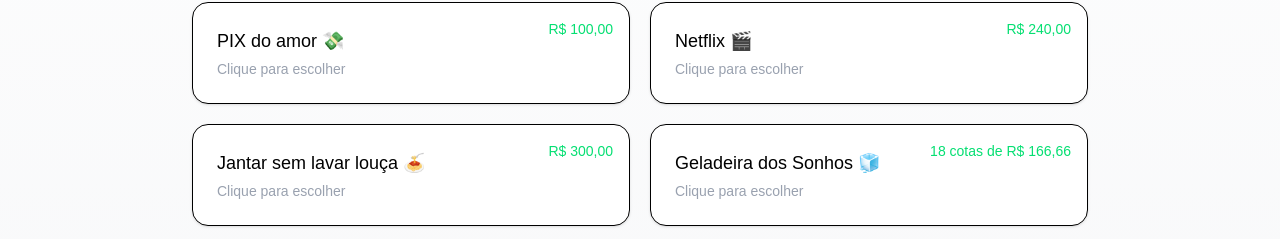
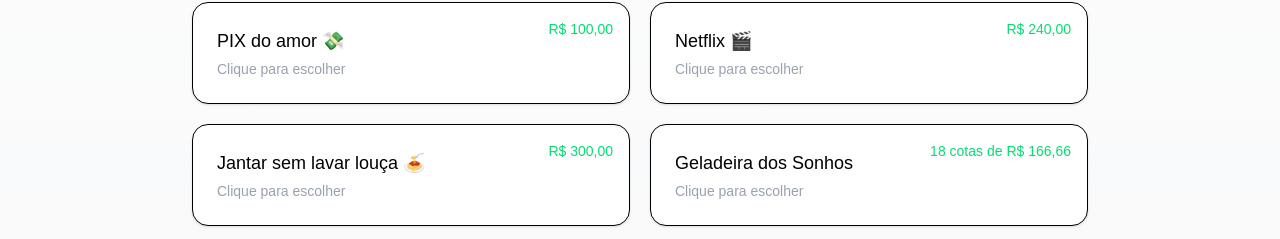
Before and after one commit to matheus-pimentel11/casamento-jullyane-gabriel, a React (Vite) app: page / in a window 1280 px wide. Shown: the part 3650-3889 px from the top of the page. Built offline with nearby package versions, Linux system fonts and the light colour scheme; no server answers; the database is empty.

Commit message:
Descrição das alterações

```diff
--- a/src/components/GiftList.jsx
+++ b/src/components/GiftList.jsx
@@ -8,7 +8,7 @@ const gifts = [
   "PIX do amor 💸",
   "Netflix 🎬",
   "Jantar sem lavar louça 🍝",
-  "Geladeira dos Sonhos 🧊",
+  "Geladeira dos Sonhos ",
   "Kit pipoca e cobertor 🍿",
   "Cota mercado pós-casamento 🛒",
   "Cota sofá dos cochilos 🛋️",
@@ -28,7 +28,7 @@ const giftPrices = {
   "PIX do amor 💸": "R$ 100,00",
   "Netflix 🎬": "R$ 240,00",
   "Jantar sem lavar louça 🍝": "R$ 300,00",
-  "Geladeira dos Sonhos 🧊": "18 cotas de R$ 166,66",
+  "Geladeira dos Sonhos ": "18 cotas de R$ 166,66",
   "Kit pipoca e cobertor 🍿": "R$ 180,00",
   "Cota mercado pós-casamento 🛒": "5 cotas de R$ 100,00",
   "Cota sofá dos cochilos 🛋️": "10 cotas de R$ 100,00",
```
